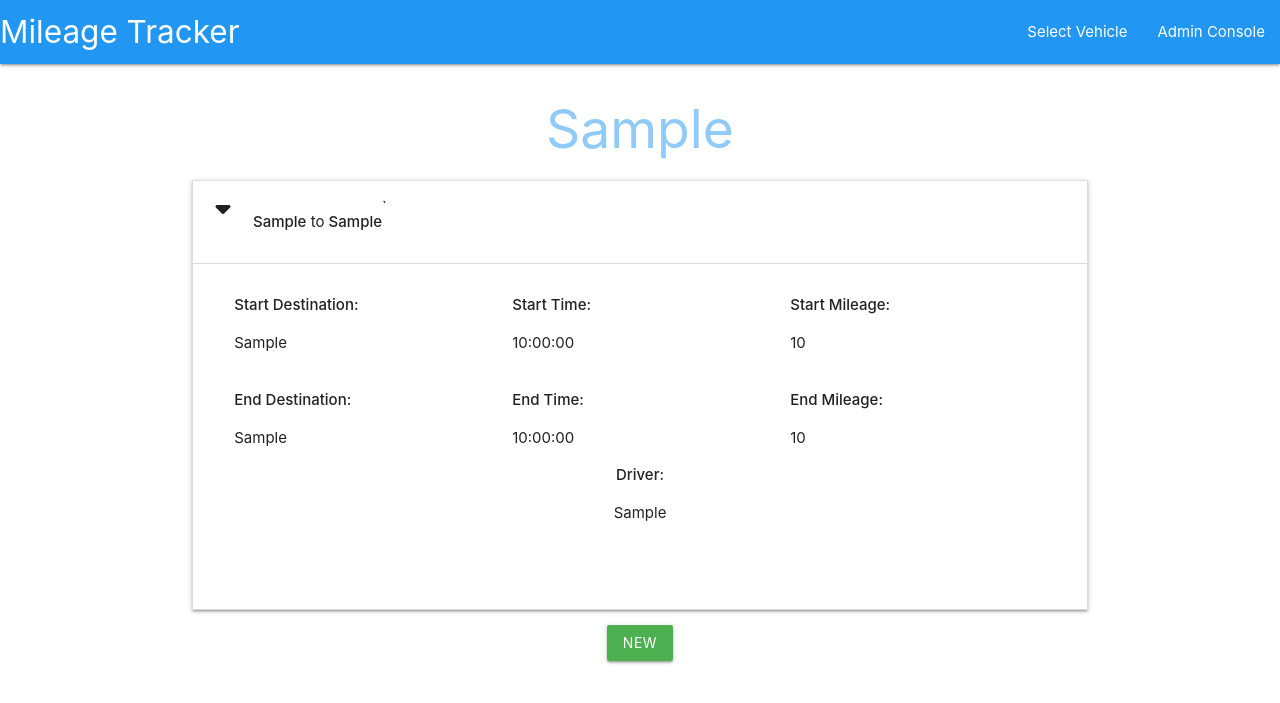
After one commit to masomj/milestone-project-3-CRUD, a Flask app: page /view_vehicle_details/1 in a window 1280 px wide, after a click that opens the changed part. The commit adds this page. Shown: the top 703 px of the page. Run offline with Flask 2, Linux system fonts and the light colour scheme; tables that the repository leaves empty hold one stand-in row (values such as "Sample post"); some libraries are stand-ins or nearby versions.

Commit message:
completed C + R functionality for mileage table

```diff
--- a/mileagetracker/__init__.py
+++ b/mileagetracker/__init__.py
@@ -2,6 +2,8 @@ import os
 from flask import Flask
 import re
 from flask_sqlalchemy import SQLAlchemy
+
+
 
 if os.path.exists("env.py"):
     import env
@@ -14,8 +16,6 @@ pg_pwd = "Mrdarcy2012??"
 pg_port = "5432"
 app.config["SQLALCHEMY_DATABASE_URI"] ="postgresql://{username}:{password}@localhost:{port}/mileagetracker".format(username=pg_user, password=pg_pwd, port=pg_port)
 
-
-
 db = SQLAlchemy(app)
 
 from mileagetracker import routes
--- a/mileagetracker/models.py
+++ b/mileagetracker/models.py
@@ -22,3 +22,4 @@ class Mileage(db.Model):
     end_time= db.Column(db.Time, nullable=False)
     driver= db.Column(db.String, nullable=False)
     vehicle_id= db.Column(db.Integer, db.ForeignKey("vehicles.id", ondelete="CASCADE"), nullable=False)
+    date=db.Column(db.Date,nullable=False)
--- a/mileagetracker/routes.py
+++ b/mileagetracker/routes.py
@@ -4,14 +4,33 @@ from mileagetracker import app, db
 from mileagetracker.models import Vehicles, Mileage
 from datetime import datetime
 
-
 @app.route("/")
 def home():
     vehicles = list(Vehicles.query.order_by(Vehicles.vehicle_reg).all())
     return render_template("select_vehicle.html",vehicles=vehicles)
 
-@app.route("/add_mileage", methods=["GET","POST"])
-def add_mileage():
 
+@app.route("/add_mileage/<int:vehicle_id>", methods=["GET","POST"])
+def add_mileage(vehicle_id):
+    vehicle=Vehicles.query.get_or_404(vehicle_id)
     if request.method == "POST":
-        return render_template("add_mileage.html", datetime=str(datetime.now()))
+        mileage=Mileage(
+            start_time = request.form.get("start_time"),
+            start_mileage= request.form.get("start_mileage"),
+            start_destination= request.form.get("start_destination"),
+            end_destination= request.form.get("end_destination"),
+            end_mileage= request.form.get("end_mileage"),
+            end_time= request.form.get("end_time"),
+            vehicle_id = vehicle_id,
+            driver = "mason")
+        db.session.add(mileage)
+        db.session.commit()
+        return redirect(url_for("view_vehicle_details"))
+    return render_template("add_mileage.html",vehicle=vehicle)
+
+
+@app.route("/view_vehicle_details/<int:vehicle_id>")
+def view_vehicle_details(vehicle_id):
+    selected_vehicle = Vehicles.query.get_or_404(vehicle_id)
+    mileage_records = list(Mileage.query.filter_by(vehicle_id = vehicle_id).all())
+    return render_template("view_vehicle_details.html", mileage=mileage_records, vehicle=selected_vehicle)
--- a/mileagetracker/static/script.js
+++ b/mileagetracker/static/script.js
@@ -2,3 +2,8 @@ document.addEventListener('DOMContentLoaded', function() {
     let nav = document.querySelectorAll('.sidenav');
     M.Sidenav.init(nav);
   });
+
+  document.addEventListener('DOMContentLoaded', function() {
+    let records= document.querySelectorAll('.collapsible');
+    M.Collapsible.init(records);
+  });
--- a/mileagetracker/templates/base.html
+++ b/mileagetracker/templates/base.html
@@ -6,7 +6,7 @@
     <meta name="viewport" content="width=device-width, initial-scale=1.0">
     <link rel="stylesheet" href="https://cdnjs.cloudflare.com/ajax/libs/materialize/1.0.0/css/materialize.min.css">
     <link rel="stylesheet" href="https://cdnjs.cloudflare.com/ajax/libs/font-awesome/6.1.1/css/all.min.css" integrity="sha512-KfkfwYDsLkIlwQp6LFnl8zNdLGxu9YAA1QvwINks4PhcElQSvqcyVLLD9aMhXd13uQjoXtEKNosOWaZqXgel0g==" crossorigin="anonymous" referrerpolicy="no-referrer" />
-    <link rel="stylesheet" href="{{url_for('static', filename='css/style.css')}}" type="text/css">
+    <link rel="stylesheet" href="{{url_for('static', filename='style.css')}}" type="text/css">
     <meta name="viewport" content="width=device-width, initial-scale=1.0"/>
     <title>Mileage Tracker</title>
 </head>
@@ -36,7 +36,7 @@
         {% endblock %}
     </main>
     <script src="https://cdnjs.cloudflare.com/ajax/libs/materialize/1.0.0/js/materialize.min.js"></script>
-    <script src="{{url_for('static', filename='js/script.js')}}"></script>
+    <script src="{{url_for('static', filename='script.js')}}"></script>
 </body>
 
 
--- a/mileagetracker/templates/select_vehicle.html
+++ b/mileagetracker/templates/select_vehicle.html
@@ -7,8 +7,8 @@
 
     this is a test
 {% for vehicle in vehicles %}
-    fsdfds
-    <a href="url_for{'add_mileage', vehicle_id=vehicle.id}" class="collection-item">{{vehicle.vehicle_reg}}</a>
+
+    <a href="{{url_for('view_vehicle_details', vehicle_id=vehicle.id)}}" class="collection-item">{{vehicle.vehicle_reg}}</a>
 {% endfor %}
 </div>
 {% endblock %}
--- /dev/null
+++ b/mileagetracker/templates/view_vehicle_details.html
@@ -0,0 +1,63 @@
+{% extends "base.html" %}
+{% block content %}
+
+
+<h2 class="blue-text text-lighten-3 center">{{vehicle.vehicle_reg}}</h2>
+
+
+<ul class="collapsible">
+{% for record in mileage %}
+   <li>
+    <div class="collapsible-header">
+        <i class="fas fa-caret-down" > </i>
+        <p><strong>{{record.start_destination}}</strong> to <strong>{{ record.end_destination }}</strong></p>`
+
+    </div>
+        <div class="collapsible-body">
+            <div class="row">
+                <div class="col s4">
+                    <strong>Start Destination:</strong>
+                    <p>{{ record.start_destination}}</p>
+                </div>
+                <div class="col s4">
+                    <strong>Start Time:</strong>
+                    <p>{{ record.start_time}}</p>
+                </div>
+                <div class="col s4">
+                    <strong>Start Mileage:</strong>
+                    <p>{{ record.start_mileage}}</p>
+                </div>
+            </div>
+
+            <div class="row">
+                <div class="col s4">
+                    <strong>End Destination:</strong>
+                    <p>{{ record.end_destination}}</p>
+                </div>
+
+                <div class="col s4">
+                    <strong>End Time:</strong>
+                    <p>{{ record.end_time}}</p>
+                </div>
+                <div class="col s4">
+                    <strong>End Mileage:</strong>
+                    <p>{{ record.end_mileage}}</p>
+                </div>
+                <div class="row">
+                    <div class="col s12 center-align">
+                        <strong>Driver:</strong>
+                        <p>{{ record.driver}}</p>
+                    </div>
+                </div>
+            </div>
+        </div>
+    </li>
+
+{% endfor %}
+</ul>
+<div class="col s12 center">
+    <a href="{{ url_for('add_mileage',vehicle_id=vehicle.id) }}"class="btn green">New</a>
+
+</div>
+
+{% endblock %}
```
Also changed, not shown: mileagetracker/templates/add_mileage.html (+20 -13 lines), mileagetracker/templates/add_vehicle.html (added, +23 -0 lines), mileagetracker/templates/admin_console.html (added, +23 -0 lines).
